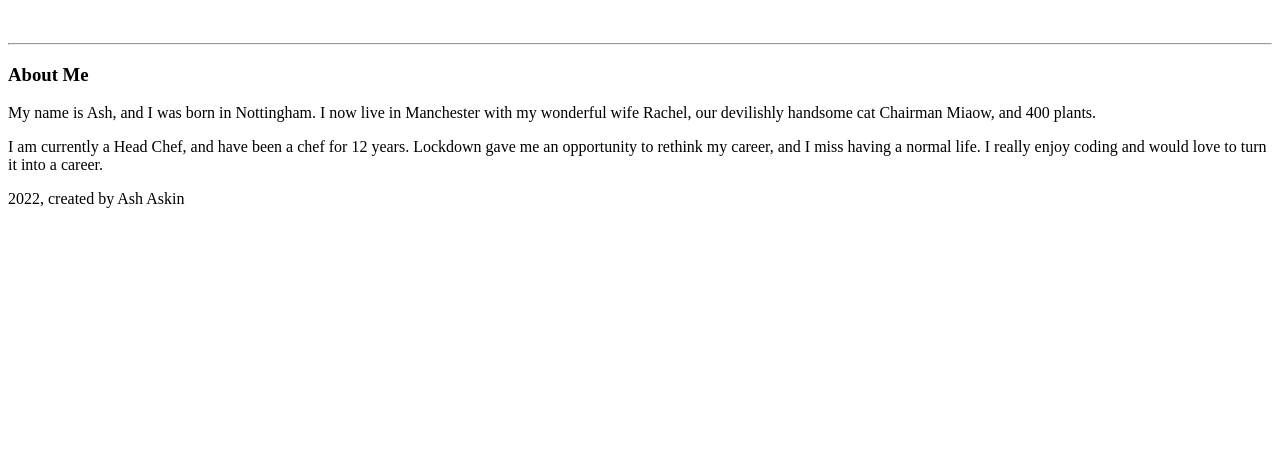
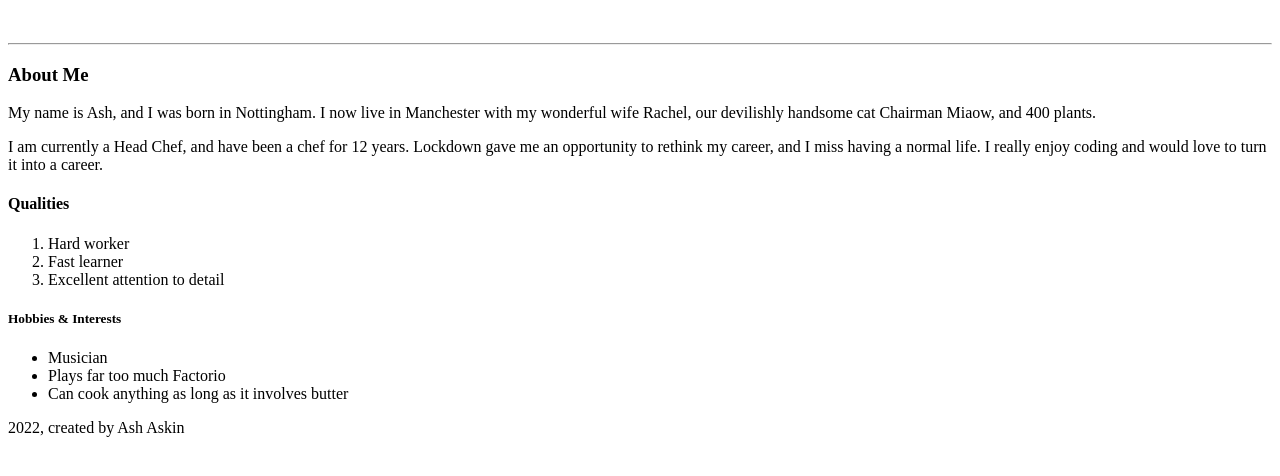
Before and after one commit to ashaskincodes/portfolio, a plain HTML site: page index.html in a window 1280 px wide. Shown: the part 110-586 px from the top of the page. Drawn offline with Linux system fonts and the light colour scheme.

Commit message:
Added Qualities list and Hobbies list

```diff
--- a/index.html
+++ b/index.html
@@ -11,8 +11,20 @@
     <br />
     <hr />
     <h3>About Me</h3>
-    <p>My name is Ash, and I was born in Nottingham. I now live in Manchester with my wonderful wife Rachel, our devilishly handsome cat Chairman Miaow, and 400 plants.</p>
-    <p>I am currently a Head Chef, and have been a chef for 12 years. Lockdown gave me an opportunity to rethink my career, and I miss having a normal life. I really enjoy coding and would love to turn it into a career.</p>
+        <p>My name is Ash, and I was born in Nottingham. I now live in Manchester with my wonderful wife Rachel, our devilishly handsome cat Chairman Miaow, and 400 plants.</p>
+        <p>I am currently a Head Chef, and have been a chef for 12 years. Lockdown gave me an opportunity to rethink my career, and I miss having a normal life. I really enjoy coding and would love to turn it into a career.</p>
+    <h4>Qualities</h4>
+        <ol>
+            <li>Hard worker</li>
+            <li>Fast learner</li>
+            <li>Excellent attention to detail</li>
+        </ol>
+    <h5>Hobbies & Interests</h5>
+        <ul>
+           <li>Musician</li>
+           <li>Plays far too much Factorio</li>
+           <li>Can cook anything as long as it involves butter</li>
+        </ul>
 <footer>2022, created by Ash Askin</footer>
 </body>
 
```
